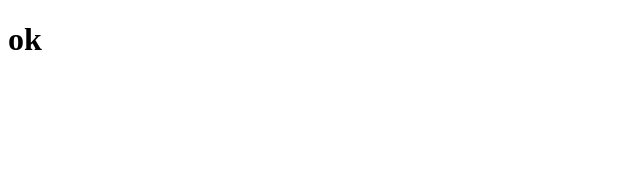
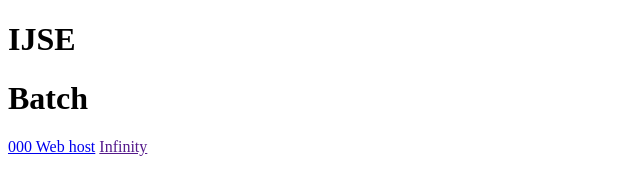
Before and after one commit to SithumGunawardhana/MyPortfolio, a plain HTML site: page index.html in a window 1280 px wide. Shown: the whole page, without its empty margins (0-640 px from the left). Drawn offline with Linux system fonts and the light colour scheme.

Commit message:
2nd update

```diff
--- a/index.html
+++ b/index.html
@@ -5,7 +5,11 @@
     <title>Title</title>
 </head>
 <body>
-<h1>ok</h1>
+<h1>IJSE</h1>
+<h1>Batch</h1>
+<a href="https://sithumgunawardhana.000webhostapp.com/" target="_blank">000 Web host</a>
+<a href="" target="_blank"> Infinity</a>
+
 
 </body>
 </html>
```
